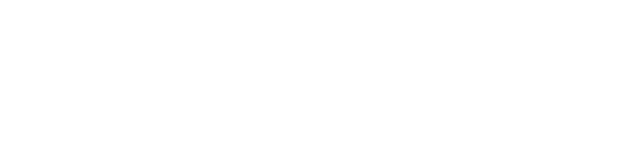
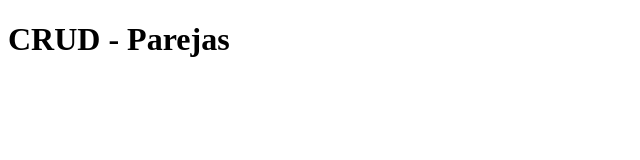
Before and after one commit to Karolatf/apropiacion_crud_parejas, a plain HTML site: page index.html in a window 1280 px wide. Shown: the whole page, without its empty margins (0-640 px from the left). Drawn offline with Linux system fonts and the light colour scheme.

Commit message:
Se clona el repositorio de la rama main por medio de un fork y se edita para subirlo como prueba

```diff
--- a/index.html
+++ b/index.html
@@ -7,9 +7,7 @@
     <link rel="stylesheet" href="style.css">
 </head>
 <body>
-
-
-
+    <h1> CRUD - Parejas </h1>
     <script src="script.js"></script>
 </body>
 </html>
```
